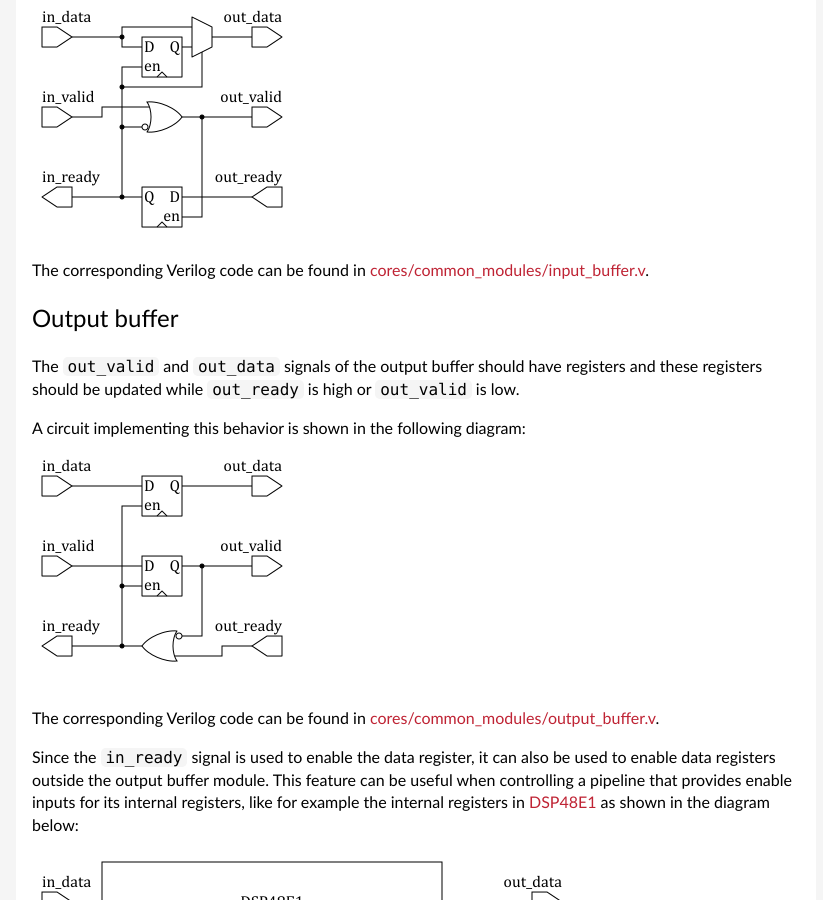
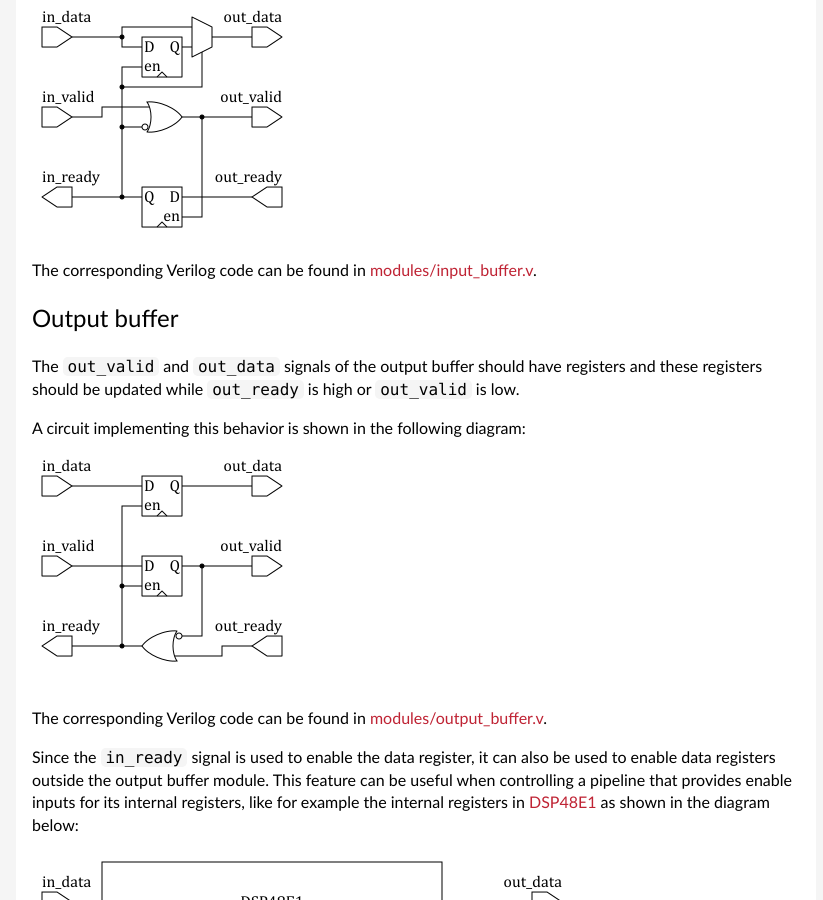
Before and after one commit to pavel-demin/red-pitaya-notes, a Jekyll site: the page built from axi-interface-buffers.md, in a window 1280 px wide and 900 px high, scrolled down 1452 px. Shown: the whole window, without its empty margins (224-1047 px from the left). Built offline with Jekyll 4.4.1, drawn with Linux system fonts in a browser that asks for light colours.

Commit message:
update links to modules in axi-interface-buffers

```diff
--- a/axi-interface-buffers.md
+++ b/axi-interface-buffers.md
@@ -51,7 +51,7 @@ A circuit implementing this behavior is shown in the following diagram:
 
 ![Input buffer]({{ "/img/input-buffer.png" | prepend: site.baseurl }})
 
-The corresponding Verilog code can be found in [cores/common_modules/input_buffer.v](https://github.com/pavel-demin/red-pitaya-notes/tree/master/cores/common_modules/input_buffer.v).
+The corresponding Verilog code can be found in [modules/input_buffer.v](https://github.com/pavel-demin/red-pitaya-notes/tree/master/modules/input_buffer.v).
 
 Output buffer
 -----
@@ -62,7 +62,7 @@ A circuit implementing this behavior is shown in the following diagram:
 
 ![Output buffer]({{ "/img/output-buffer.png" | prepend: site.baseurl }})
 
-The corresponding Verilog code can be found in [cores/common_modules/output_buffer.v](https://github.com/pavel-demin/red-pitaya-notes/tree/master/cores/common_modules/output_buffer.v).
+The corresponding Verilog code can be found in [modules/output_buffer.v](https://github.com/pavel-demin/red-pitaya-notes/tree/master/modules/output_buffer.v).
 
 Since the `in_ready` signal is used to enable the data register, it can also be used to enable data registers outside the output buffer module. This feature can be useful when controlling a pipeline that provides enable inputs for its internal registers, like for example the internal registers in [DSP48E1](https://docs.xilinx.com/v/u/en-US/ug479_7Series_DSP48E1) as shown in the diagram below:
 
```
